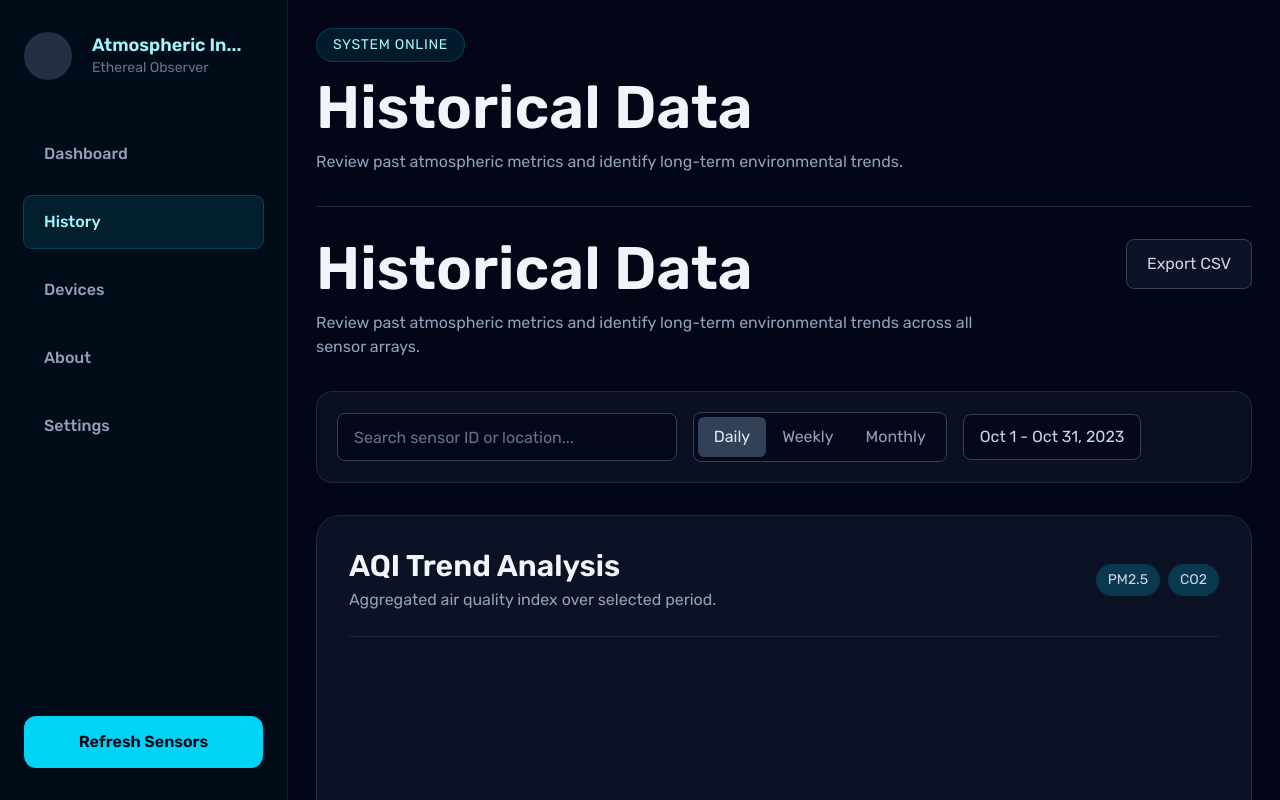
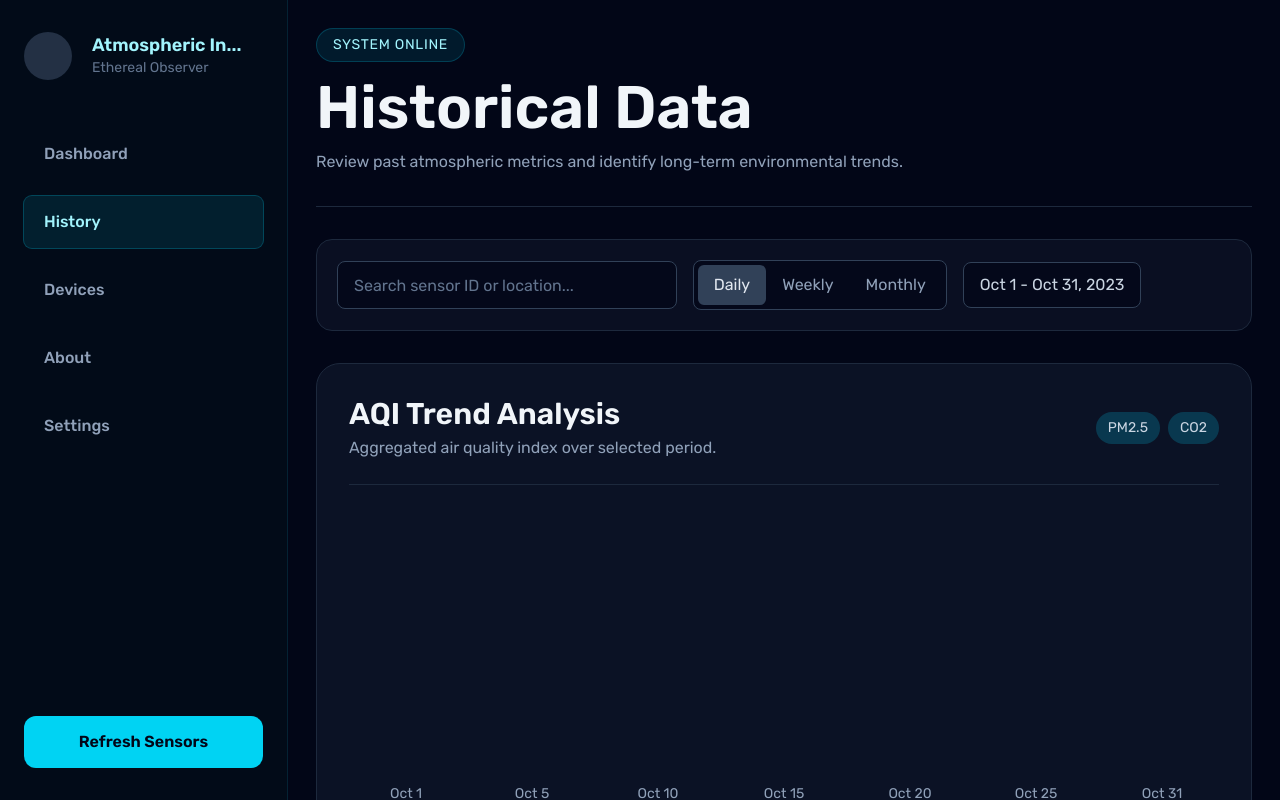
Before and after one commit to byhaqii/Air-Quality-Control, a Next.js app: page /dashboard/history in a window 1280 px wide. Shown: the top 800 px of the page. Built offline with nearby package versions, Linux system fonts and the light colour scheme.

Commit message:
Remove duplicate header from History page

```diff
--- a/src/components/sections/history-chart.tsx
+++ b/src/components/sections/history-chart.tsx
@@ -17,19 +17,6 @@ export function HistoryChart() {
 
   return (
     <section className="space-y-8">
-      <header className="flex flex-wrap items-start justify-between gap-4">
-        <div>
-          <h1 className="text-6xl font-semibold text-slate-100">Historical Data</h1>
-          <p className="mt-3 max-w-2xl text-base text-slate-400">
-            Review past atmospheric metrics and identify long-term environmental trends across all
-            sensor arrays.
-          </p>
-        </div>
-        <button className="rounded-lg border border-slate-700 bg-slate-900/80 px-5 py-3 text-base text-slate-300 hover:border-cyan-500/40 hover:text-cyan-200">
-          Export CSV
-        </button>
-      </header>
-
       <div className="rounded-2xl border border-slate-800 bg-slate-900/60 p-5">
         <div className="flex flex-wrap items-center gap-4">
           <input
```
